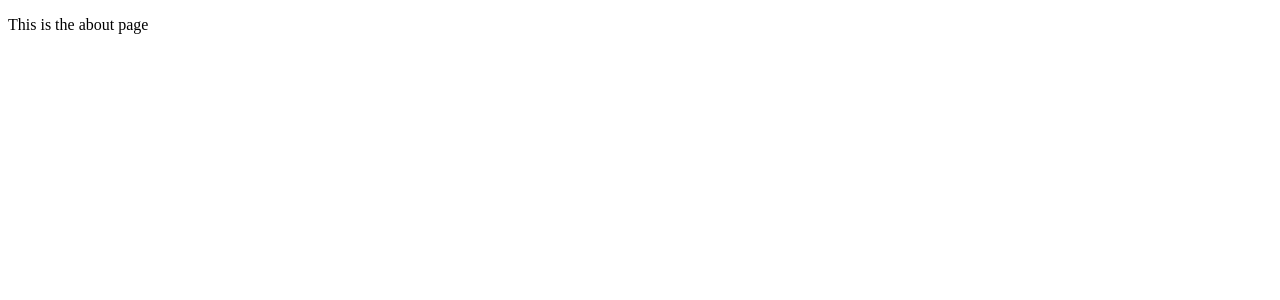
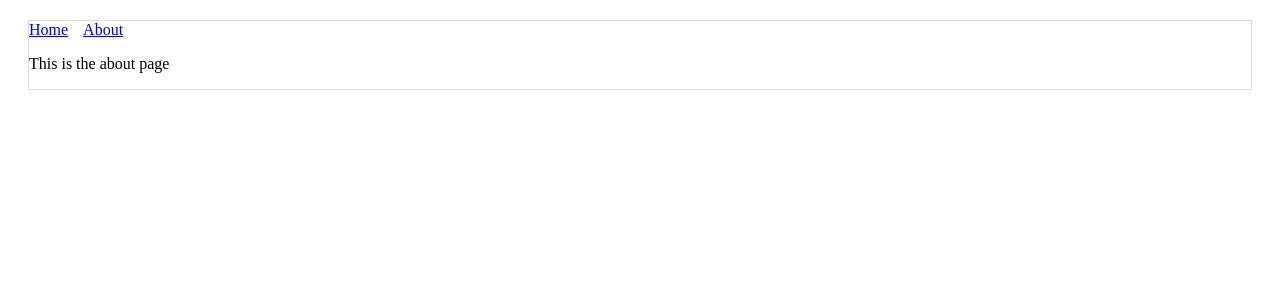
Before and after one commit to sangumee/Next.JS-Study, a Next.js app in the folder hello-next/: page /about in a window 1280 px wide. Shown: the top 300 px of the page. Built offline with nearby package versions, Linux system fonts and the light colour scheme.

Commit message:
Use Layout Component
- Change to Layout Component Code

```diff
--- a/hello-next/pages/about.js
+++ b/hello-next/pages/about.js
@@ -1,7 +1,9 @@
+import Layout from "../components/MyLayout";
+
 export default function about() {
   return (
-    <div>
+    <Layout>
       <p>This is the about page</p>
-    </div>
+    </Layout>
   );
 }
```
Also changed, not shown: hello-next/pages/index.js (+4 -4 lines).
